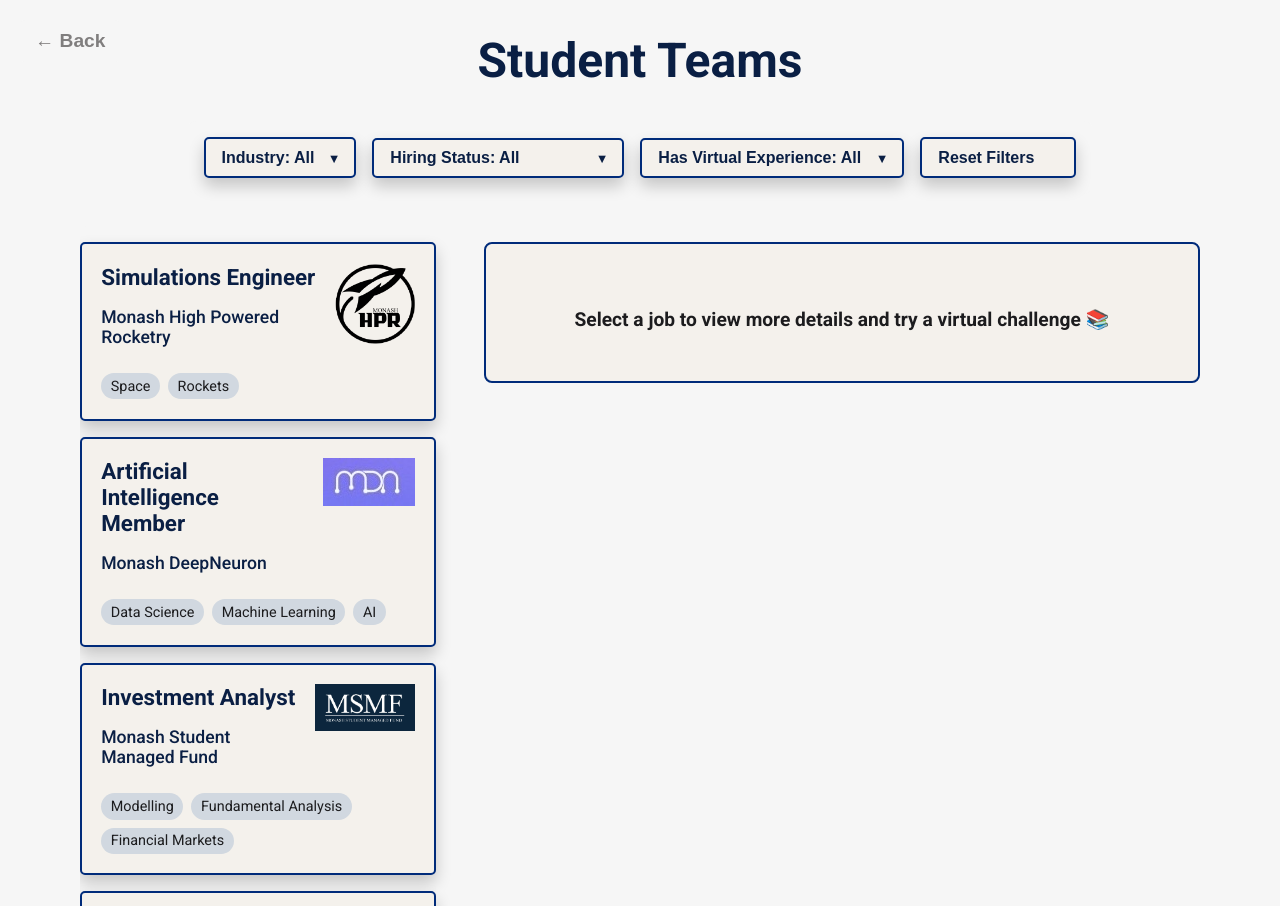
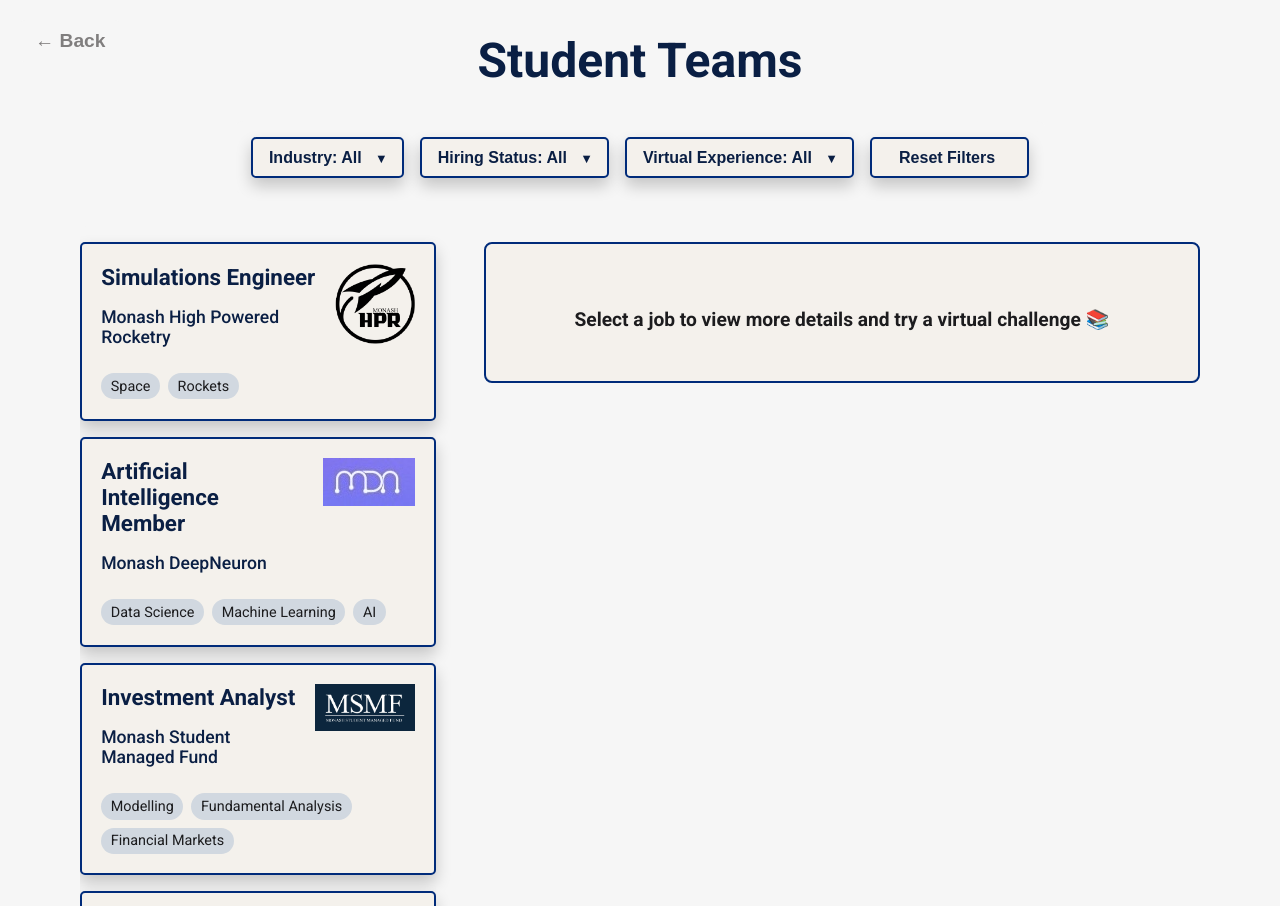
Before and after one commit to VincentG03/macathon_v2, a React (Create React App) app in the folder my-app/: page /explore in a window 1280 px wide. Built offline with nearby package versions, Linux system fonts and the light colour scheme.

Commit message:
explore page filter made consistent. moved word inside reset button to be centred

```diff
--- a/my-app/src/Explore.css
+++ b/my-app/src/Explore.css
@@ -121,7 +121,7 @@
 
 /* Reset Button */
 .reset-button {
-  padding: 0.6rem 2.5rem 0.6rem 1rem;
+  padding: 0.6rem 2rem 0.6rem 1.7rem;
   border: 2px solid #002b7a; /* Match job-card border */
   border-radius: 5px;         /* Match job-card border radius */
   background-color: #f4f1ec;  /* Match job-card background */
--- a/my-app/src/Explore.js
+++ b/my-app/src/Explore.js
@@ -178,6 +178,9 @@
   const [selectedHiringStatus, setSelectedHiringStatus] = useState("All");
   const [selectedVirtualExperience, setSelectedVirtualExperience] = useState("All");
   const [isIndustryDropdownOpen, setIsIndustryDropdownOpen] = useState(false);
+  const [isHiringDropdownOpen, setIsHiringDropdownOpen] = useState(false);
+  const [isVirtualDropdownOpen, setIsVirtualDropdownOpen] = useState(false);
+
   const navigate = useNavigate();
 
   const toggleIndustryDropdown = () => setIsIndustryDropdownOpen(prev => !prev);
@@ -227,21 +230,41 @@
           </div>
 
           <div className="filter-dropdown">
-          <select value={selectedHiringStatus} onChange={e => setSelectedHiringStatus(e.target.value)}>
-            <option value="All">Hiring Status: All</option>
-            <option value="Active">Hiring Status: Active</option>
-            <option value="Non-active">Hiring Status: Non-active</option>
-          </select>
+  <button className="dropdown-button" onClick={() => setIsHiringDropdownOpen(prev => !prev)}>
+    Hiring Status: {selectedHiringStatus}
+  </button>
+  {isHiringDropdownOpen && (
+    <div className="dropdown-content">
+      {["All", "Active", "Non-active"].map(status => (
+        <div key={status} onClick={() => {
+          setSelectedHiringStatus(status);
+          setIsHiringDropdownOpen(false);
+        }}>
+          {status}
+        </div>
+      ))}
+    </div>
+  )}
+</div>
 
-          </div>
+<div className="filter-dropdown">
+  <button className="dropdown-button" onClick={() => setIsVirtualDropdownOpen(prev => !prev)}>
+    Virtual Experience: {selectedVirtualExperience}
+  </button>
+  {isVirtualDropdownOpen && (
+    <div className="dropdown-content">
+      {["All", "Yes", "No"].map(option => (
+        <div key={option} onClick={() => {
+          setSelectedVirtualExperience(option);
+          setIsVirtualDropdownOpen(false);
+        }}>
+          {option}
+        </div>
+      ))}
+    </div>
+  )}
+</div>
 
-          <div className="filter-dropdown">
-            <select value={selectedVirtualExperience} onChange={e => setSelectedVirtualExperience(e.target.value)}>
-              <option value="All">Has Virtual Experience: All</option>
-              <option value="Yes">Hiring Status: Yes</option>
-              <option value="No">Hiring Status: No</option>
-            </select>
-          </div>
 
           <button className="reset-button" onClick={resetFilters}>
             Reset Filters
```
